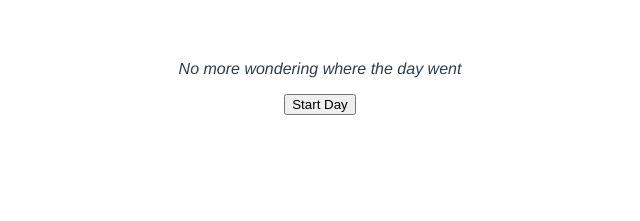
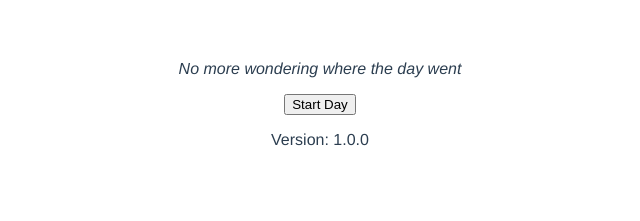
Before and after one commit to cotterjd/time-auditor, a Vue app: page / in a window 1280 px wide. Shown: the top 221 px of the page, without its empty margins (320-960 px from the left). Built offline with nearby package versions, Linux system fonts and the light colour scheme.

Commit message:
add version and elsint rules

```diff
--- a/src/components/Home.vue
+++ b/src/components/Home.vue
@@ -14,6 +14,7 @@
       {{ activity.start }}-{{ activity.finish }}({{ activity.timeTook }}) {{ activity.activity }}
     </li>
   </ul>
+  <p>Version: {{ version }}</p>
 </template>
 
 <script lang="ts">
@@ -29,6 +30,7 @@ interface Data {
   start: Date | null
   activity: string
   activities: Activity[]
+  version: string
 }
 
 const timeOptions: DateTimeFormatOptions = {
@@ -36,6 +38,7 @@ const timeOptions: DateTimeFormatOptions = {
   hour: `2-digit`,
   minute: `2-digit`,
 }
+
 export default defineComponent({
   name: `Home`,
   components: {},
@@ -43,6 +46,7 @@ export default defineComponent({
     start: null,
     activity: ``,
     activities: [],
+    version: require(`../../package.json`).version,
   }),
   computed: {},
   watch: {},
```
Also changed, not shown: package.json (+18 -2 lines).
